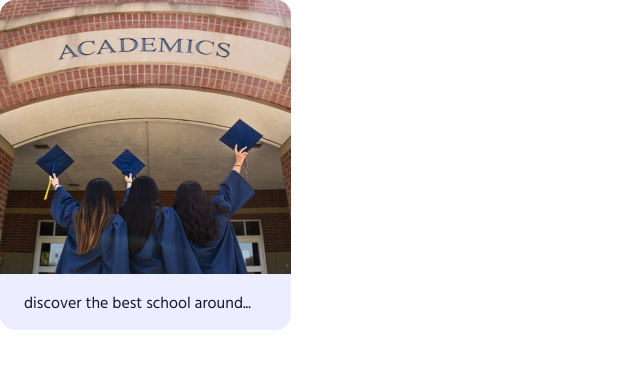
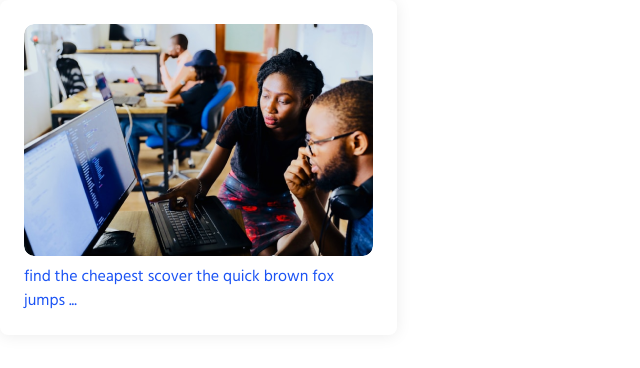
Before and after one commit to CDiala/school-finder, a React (Create React App) app in the folder client/: page / in a window 1280 px wide. Shown: the top 368 px of the page, without its empty margins (0-640 px from the left). Built offline with nearby package versions, Linux system fonts and the light colour scheme.

Commit message:
Created the scholarship card component

```diff
--- a/client/src/App.js
+++ b/client/src/App.js
@@ -1,17 +1,29 @@
 import { BrowserRouter as Router, Route, Switch } from "react-router-dom";
 import "./App.css";
+import loc_2 from "./images/loc_2.png";
 import graduation from "./images/graduation.png";
 import SideCard from "./components/shared/SideCard/SideCard";
+import ScholarshipCard from "./components/shared/ScholarshipCard/ScholarshipCard";
+import { trimString } from "./utils/formatter";
 
 function App() {
   return (
     <>
       <Router>
-        <SideCard
+        {/* <SideCard
           path={"/"}
           src={graduation}
           alt={"template"}
           caption={"discover the best school around. ti will vlo drt dsfsgf"}
+        /> */}
+        <ScholarshipCard
+          src={loc_2}
+          alt={"scholarship template"}
+          text={trimString(
+            "find the cheapest scover the quick brown fox jumps over the lazy dog the best school around. t school around",
+            50
+          )}
+          path={"./"}
         />
       </Router>
     </>
--- /dev/null
+++ b/client/src/components/shared/ScholarshipCard/ScholarshipCard.css
@@ -0,0 +1,48 @@
+.sch-figure {
+  background-color: var(--color-plain);
+  border-radius: 8px;
+  box-shadow: 0px 1px 16px rgba(0, 0, 0, 0.08);
+  /* display: flex;
+  flex-wrap: wrap;
+  margin: 0; */
+  max-width: 397px;
+  padding: 24px;
+}
+
+.sch-figure:nth-of-type(2) {
+  justify-self: center;
+}
+
+.sch-figure:nth-of-type(3) {
+  justify-self: end;
+}
+
+.sch-figure * {
+  color: var(--color-card-main);
+  /* flex-direction: column; */
+}
+
+.sch-figure:hover .sch-image {
+  transform: scale(1.02);
+}
+
+.sch-caption {
+  /* margin-top: 16px; */
+  /* margin-bottom: 5px; */
+  margin-top: 0;
+}
+
+.sch-img-box {
+  overflow: hidden;
+  border-radius: 10px;
+  display: flex;
+  margin-bottom: 7px;
+}
+
+.sch-image {
+  border-radius: 10px;
+  width: 100%;
+  /* margin-bottom: 7px; */
+  max-height: 232px;
+  /* object-fit: cover; */
+}
--- /dev/null
+++ b/client/src/components/shared/ScholarshipCard/ScholarshipCard.js
@@ -0,0 +1,19 @@
+import "./ScholarshipCard.css";
+import { Link } from "react-router-dom";
+
+export const ScholarshipCard = ({ src, alt, path, text }) => {
+  return (
+    <figure className="sch-figure">
+      <figcaption className="sch-caption">
+        <div className="sch-img-box">
+          <img className="sch-image" src={src} alt={alt} />
+        </div>
+        <Link className="sch-link" to={path}>
+          {text}
+        </Link>
+      </figcaption>
+    </figure>
+  );
+};
+
+export default ScholarshipCard;
--- a/client/src/index.css
+++ b/client/src/index.css
@@ -66,6 +66,7 @@
   --color-plain: #ffffff;
   --color-placeholder: #c4c4c4;
   --color-grey-border: #dcdcdc;
+  --color-card-main: #1b53f4;
 }
 
 *,
--- a/client/src/utils/formatter.js
+++ b/client/src/utils/formatter.js
@@ -1,3 +1,3 @@
-export const trimString = (str) => {
-  return str.length > 30 ? String(str).substring(0, 31) + "..." : str;
+export const trimString = (str, num) => {
+  return str.length > num ? String(str).substring(0, num + 1) + "..." : str;
 };
```
Also changed, not shown: client/src/images/loc_2.png (added).
